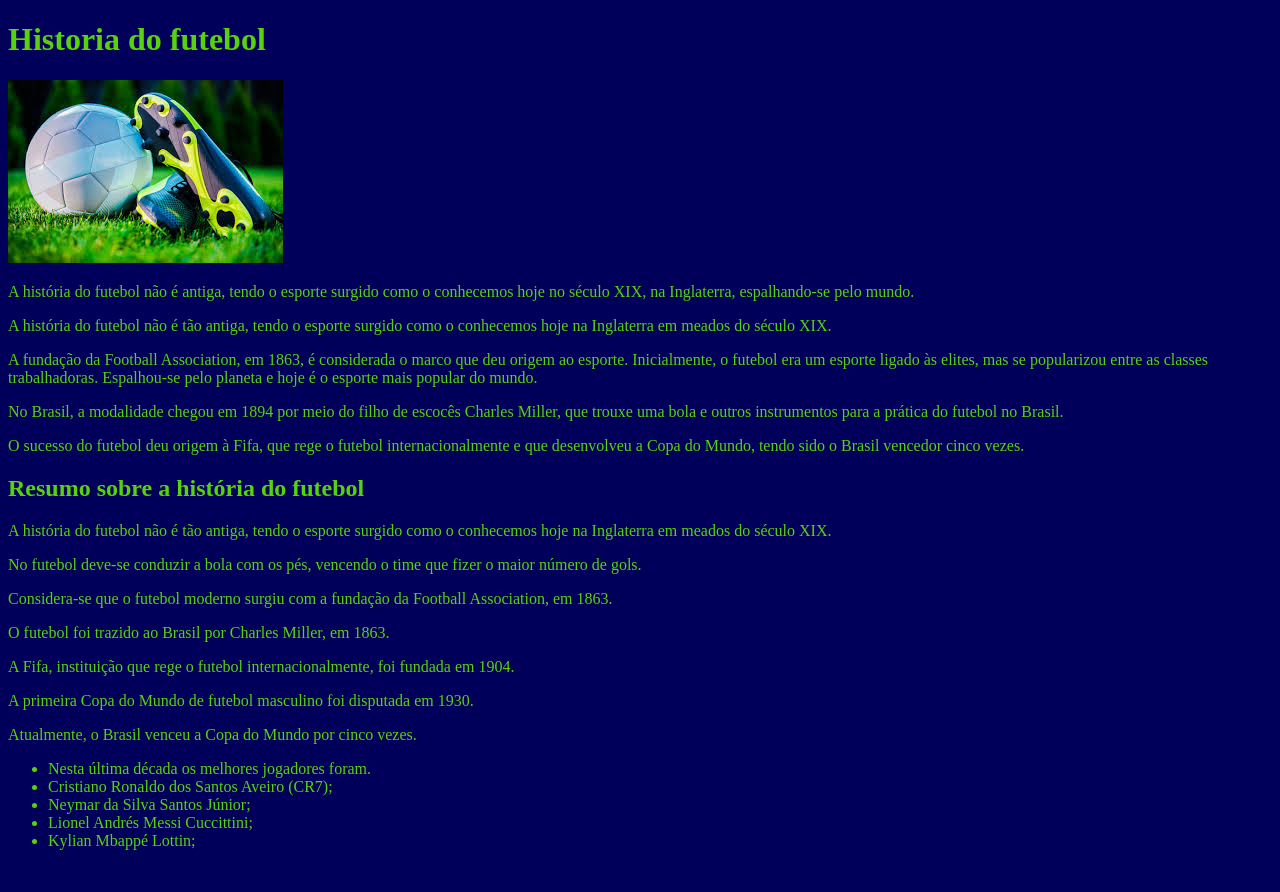
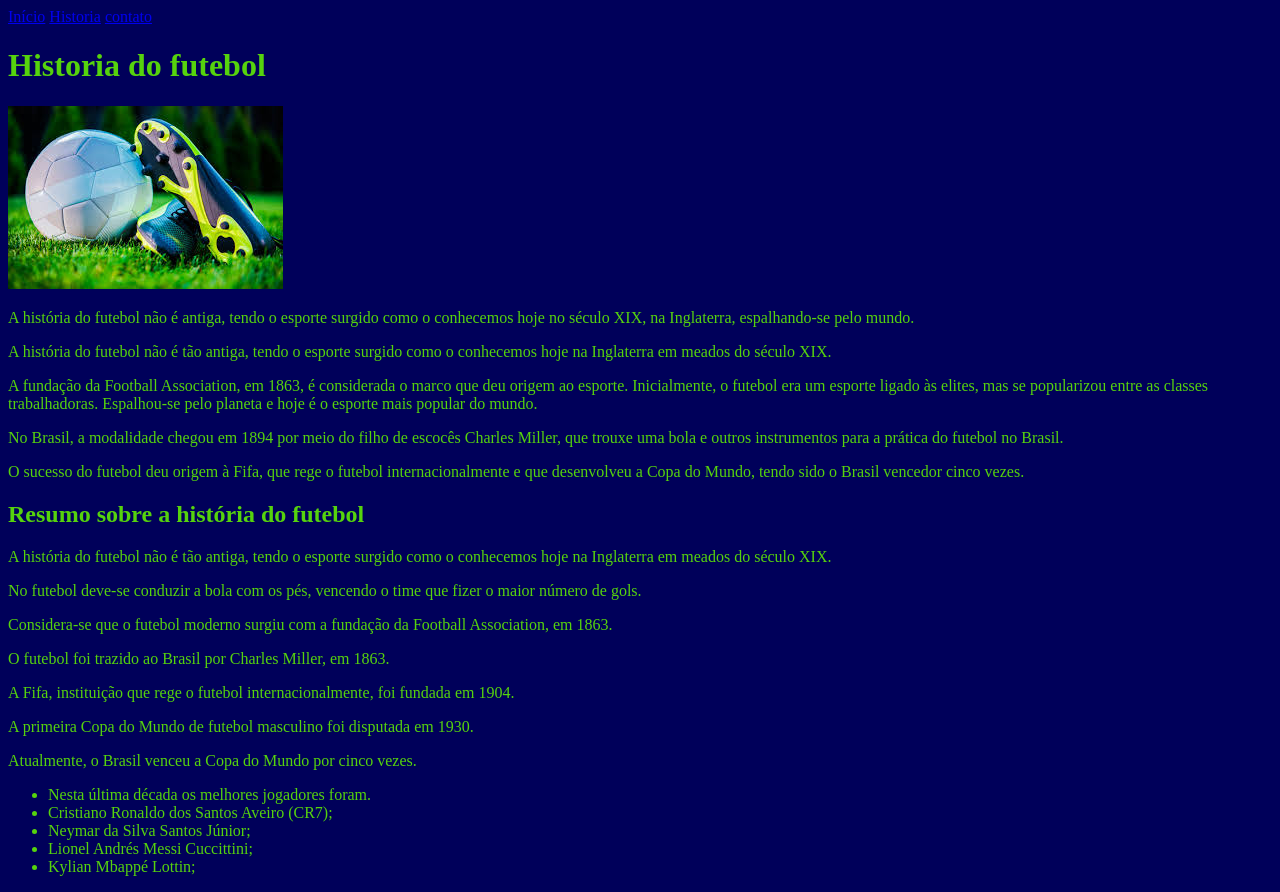
Before and after one commit to ronikemanuel12/GJ-Futebol, a plain HTML site: page index.html in a window 1280 px wide. Before the commit the page ends 866 px from the top, so only its background shows below. Drawn offline with Linux system fonts and the light colour scheme.

Commit message:
Update index.html

```diff
--- a/index.html
+++ b/index.html
@@ -7,9 +7,19 @@
     <meta name="viewport" content="width=device-width, initial-scale=1.0">
     <title>futebol</title>
     <link rel="stylesheet" href="style.css">
+    <link rel="preconnect" href="https://fonts.googleapis.com">
+
+<link rel="preconnect" href="https://fonts.gstatic.com" crossorigin>
+<link href="https://fonts.googleapis.com/css2?family=Nerko+One&display=swap" rel="stylesheet">
+
 </head>
 
 <body>
+    <header>
+        <a class="links" href="index.html">Início</a>
+        <a class="links" href="historia.html">Historia</a>
+        <a class="links" href="#">contato</a>
+    </header>
 
     <h1>Historia do futebol</h1>
 
```
